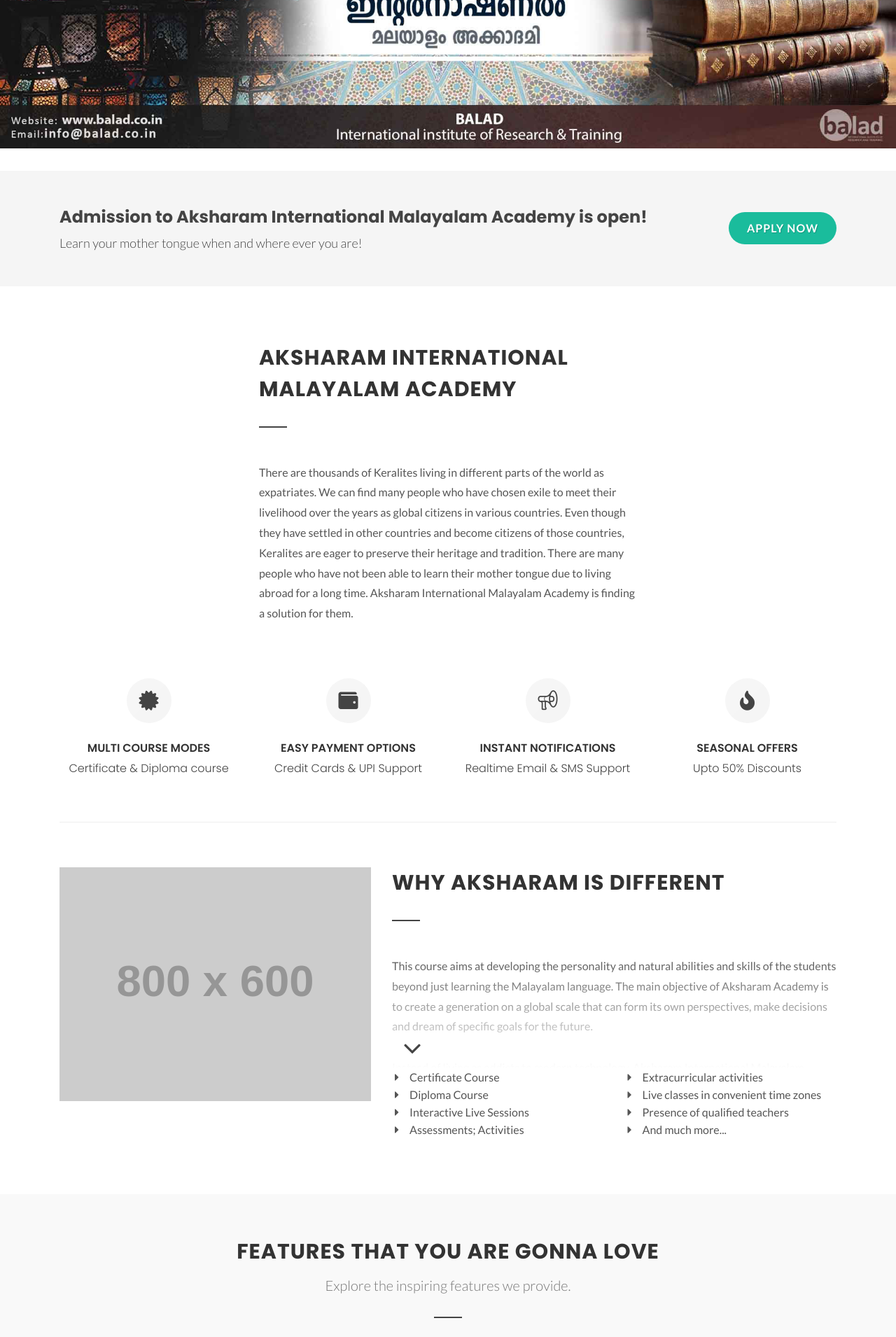
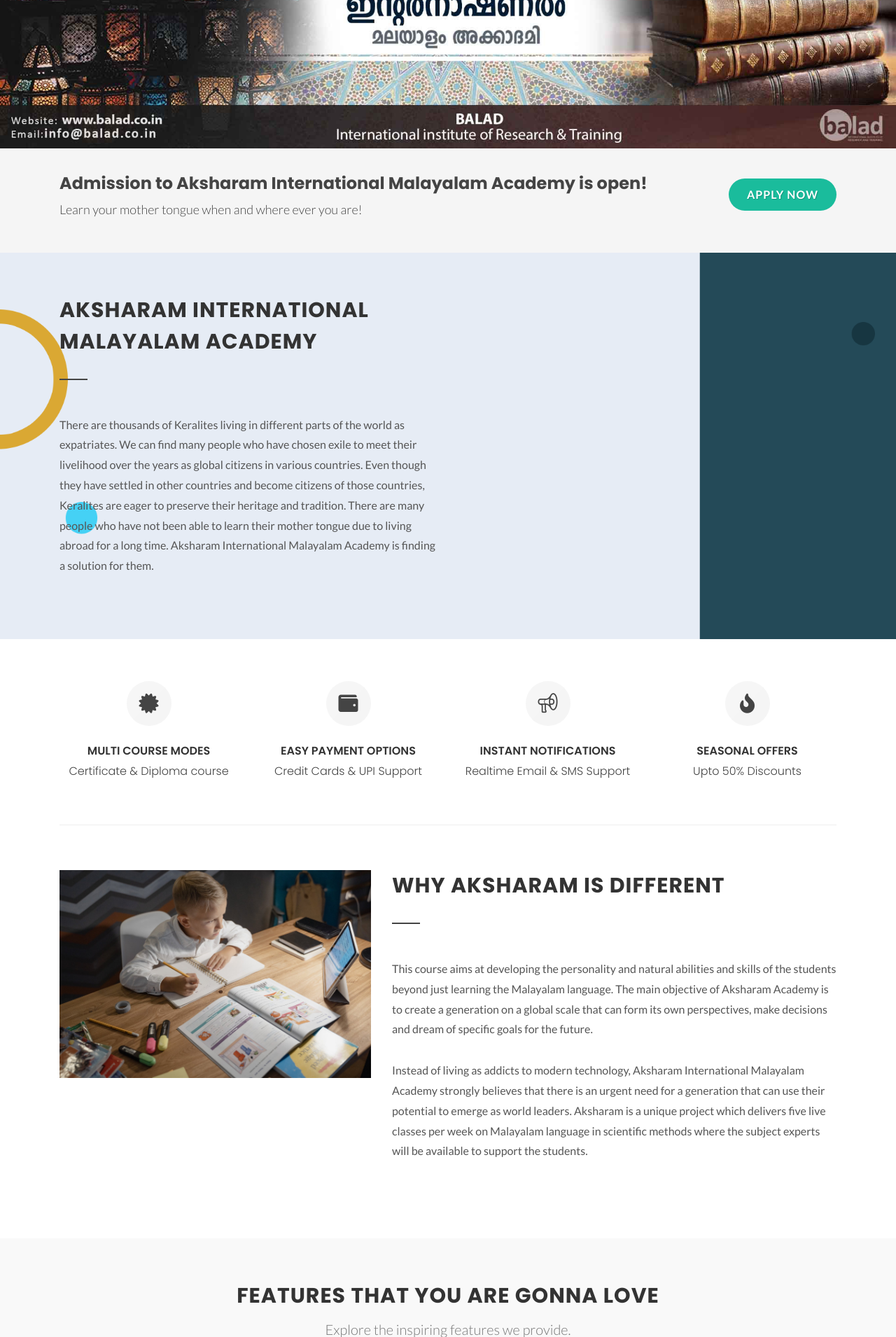
Before and after one commit to ktmsulaim/balad, a WordPress theme: page / in a window 1280 px wide. Shown: the part 356-2266 px from the top of the page at 70% size. Run offline with PHP 8.4 and a stand-in for WordPress, Linux system fonts and the light colour scheme; the site name, menu and one post (Sample post) are stand-ins, and other content is empty; some libraries are stand-ins or nearby versions.

Commit message:
added images to front page. Modified some layout

```diff
--- a/public/css/custom.css
+++ b/public/css/custom.css
@@ -31,3 +31,18 @@
 	color: #FFF;
 	text-shadow: 1px 1px 1px rgba(0,0,0,0.2);
 }
+
+#about-front {
+	background: url('../images/bg-about.png');
+	background-size: cover;
+	background-repeat: no-repeat;
+}
+
+.fbox-effect .fbox-icon i:hover, .fbox-effect:hover .fbox-icon i {
+    background-color: #0d6965;
+    color: #FFF;
+}
+
+.fbox-effect .fbox-icon i::after {
+	box-shadow: 0 0 0 2px #0d6965;
+}
--- a/resources/views/website/index.blade.php
+++ b/resources/views/website/index.blade.php
@@ -32,16 +32,17 @@
 
         </div>
     </section> --}}
-    <section id="slider" class="slider-element h-auto bottommargin-lg" style="background-color: #222;">
+    <section id="slider" class="slider-element h-auto bottommargin-sm" style="background-color: #222;">
         <div class="slider-inner">
 
-            <div class="owl-carousel carousel-widget" data-margin="0" data-items="1" data-pagi="false" data-loop="true" data-animate-in="rollIn" data-speed="450" data-animate-out="rollOut" data-autoplay="5000">
+            <div class="owl-carousel carousel-widget" data-margin="0" data-items="1" data-pagi="false" data-loop="true"
+                data-animate-in="rollIn" data-speed="450" data-animate-out="rollOut" data-autoplay="5000">
 
-                <a href="#"><img src="images/slide-1.jpg" alt="Slider"></a>
-                <a href="#"><img src="images/slide-2.jpg" alt="Slider"></a>
-                <a href="#"><img src="images/slide-3.jpg" alt="Slider"></a>
-                <a href="#"><img src="images/slide-4.jpg" alt="Slider"></a>
-                <a href="#"><img src="images/slide-5.jpg" alt="Slider"></a>
+                <a href="javascript:void(0)"><img src="images/slide-1.jpg" alt="Slider"></a>
+                <a href="javascript:void(0)"><img src="images/slide-2.jpg" alt="Slider"></a>
+                <a href="javascript:void(0)"><img src="images/slide-3.jpg" alt="Slider"></a>
+                <a href="javascript:void(0)"><img src="images/slide-4.jpg" alt="Slider"></a>
+                <a href="javascript:void(0)"><img src="images/slide-5.jpg" alt="Slider"></a>
 
             </div>
 
@@ -49,11 +50,11 @@
     </section>
 
     <!-- Content
-    ============================================= -->
+        ============================================= -->
     <section id="content">
         <div class="">
 
-            <div class="promo promo-light promo-full bottommargin-lg header-stick border-top-0 p-5">
+            <div class="promo promo-light promo-full header-stick border-top-0 p-5">
                 <div class="container clearfix">
                     <div class="row align-items-center">
                         <div class="col-12 col-lg">
@@ -61,26 +62,35 @@
                             <span>Learn your mother tongue when and where ever you are!</span>
                         </div>
                         <div class="col-12 col-lg-auto mt-4 mt-lg-0">
-                            <a href="{{ route('aksharam.apply') }}" class="button button-large button-circle m-0">Apply now</a>
+                            <a href="{{ route('aksharam.apply') }}" class="button button-large button-circle m-0">Apply
+                                now</a>
+                        </div>
+                    </div>
+                </div>
+            </div>
+
+            <div id="about-front" class="section mt-0">
+                <div class="container">
+                    <div class="row">
+                        <div class="col-md-6">
+                            <div class="heading-block">
+                                <h2>Aksharam International Malayalam Academy</h2>
+                            </div>
+                            <p>There are thousands of Keralites living in different parts of the world as expatriates. We
+                                can
+                                find many people who have chosen exile to meet their livelihood over the years as global
+                                citizens in various countries. Even though they have settled in other countries and become
+                                citizens of those countries, Keralites are eager to preserve their heritage and tradition.
+                                There
+                                are many people who have not been able to learn their mother tongue due to living abroad for
+                                a
+                                long time. Aksharam International Malayalam Academy is finding a solution for them.</p>
                         </div>
                     </div>
                 </div>
             </div>
 
             <div class="container clearfix">
-                <div class="row mb-5">
-                    <div class="col-md-6 mx-auto">
-                        <div class="heading-block">
-                            <h2>Aksharam International Malayalam Academy</h2>
-                        </div>
-                        <p>There are thousands of Keralites living in different parts of the world as expatriates. We can
-                            find many people who have chosen exile to meet their livelihood over the years as global
-                            citizens in various countries. Even though they have settled in other countries and become
-                            citizens of those countries, Keralites are eager to preserve their heritage and tradition. There
-                            are many people who have not been able to learn their mother tongue due to living abroad for a
-                            long time. Aksharam International Malayalam Academy is finding a solution for them.</p>
-                    </div>
-                </div>
 
                 <div class="row col-mb-50">
                     <div class="col-sm-6 col-lg-3">
@@ -132,7 +142,8 @@
 
                 <div class="row col-mb-50">
                     <div class="col-md-5">
-                        <img src="http://placehold.it/800x600" class="img-fluid" alt="Why aksharam is different">
+                        <img src="{{ asset('images/student-study.jpeg') }}" class="img-fluid"
+                            alt="Why aksharam is different">
                     </div>
 
                     <div class="col-md-7">
@@ -140,9 +151,7 @@
                             <h2>Why AKSHARAM is different</h2>
                         </div>
 
-                        <div data-readmore="true"
-                            data-readmore-trigger-open="<i class='icon-angle-down i-plain i-large m-0 float-none'></i>"
-                            data-readmore-trigger-close="<i class='icon-angle-up i-plain i-large m-0 float-none'></i>">
+                        <div>
                             <p>This course aims at developing the personality and natural abilities and skills of the
                                 students beyond just learning the Malayalam language. The main objective of Aksharam Academy
                                 is to create a generation on a global scale that can form its own perspectives, make
@@ -152,10 +161,9 @@
                                 to emerge as world leaders. Aksharam is a unique project which delivers five live classes
                                 per week on Malayalam language in scientific methods where the subject experts will be
                                 available to support the students. </p>
-                            <a href="#" class="read-more-trigger"></a>
                         </div>
 
-                        <div class="row col-mb-30">
+                        {{-- <div class="row col-mb-30">
                             <div class="col-sm-6 col-md-12 col-lg-6">
                                 <ul class="iconlist iconlist-color mb-0">
                                     <li><i class="icon-caret-right"></i> Certificate Course</li>
@@ -173,7 +181,7 @@
                                     <li><i class="icon-caret-right"></i> And much more...</li>
                                 </ul>
                             </div>
-                        </div>
+                        </div> --}}
                     </div>
                 </div>
 
@@ -252,10 +260,10 @@
 
             </div>
 
-            <div class="row clearfix align-items-stretch">
+            <div class="row clearfix align-items-stretch bottommargin-lg">
 
                 <div class="col-lg-6 center col-padding"
-                    style="background: url('http://placehold.it/1024x1023') center center no-repeat; background-size: cover;">
+                    style="background: url('{{ asset('images/graduate.jpg') }}') center center no-repeat; background-size: cover;">
                 </div>
 
                 <div class="col-lg-6 center col-padding" style="background-color: #F5F5F5;">
@@ -264,16 +272,6 @@
                         <h3>Who can enrol</h3>
                     </div>
 
-                    {{-- <div class="center bottommargin">
-                <a class="d-block position-relative" href="https://vimeo.com/101373765" data-lightbox="iframe">
-                    <img src="images/services/video.jpg" alt="Video">
-                    <div class="bg-overlay">
-                        <div class="bg-overlay-content dark">
-                            <span class="overlay-trigger-icon size-lg op-ts bg-light text-dark animated op-1" data-hover-animate="op-1" data-hover-animate-out="op-07" data-hover-parent=".row" style="animation-duration: 600ms;"><i class="icon-line-play"></i></span>
-                        </div>
-                    </div>
-                </a>
-            </div> --}}
                     <p class="lead">
                         Anyone of all ages and from all over the world who wants to learn Malayalam can join the course. The
                         fresh applications who don’t know the basics of Malayalam language can join the Malayalam Basic
@@ -282,30 +280,60 @@
                         more proficient in the Malayalam language can join Diploma in Advanced Malayalam after successfully
                         completing the Malayalam Basic Certificate Course.
                     </p>
-                    <div>
-                        <button class="button button-large button-rounded" data-toggle="modal" data-target=".bs-example-modal-lg">Fee structure</button>
+                </div>
 
-                        <div class="modal fade bs-example-modal-lg" tabindex="-1" role="dialog"
-                            aria-labelledby="myLargeModalLabel" aria-hidden="true">
-                            <div class="modal-dialog modal-lg">
-                                <div class="modal-body">
-                                    <div class="modal-content">
-                                        <div class="modal-header">
-                                            <h4 class="modal-title" id="myModalLabel">Course Fee</h4>
-                                            <button type="button" class="close" data-dismiss="modal"
-                                                aria-hidden="true">&times;</button>
+            </div>
+
+            <div class="container">
+                <div class="row">
+                    <div class="col-md-12">
+
+                        <div id="section-pricing" class="heading-block text-center border-bottom-0 page-section"
+                            data-onepage-settings="{&quot;offset&quot;:100,&quot;speed&quot;:1250,&quot;easing&quot;:&quot;easeOutQuad&quot;}">
+                            <h2>Pricing Details</h2>
+                        </div>
+
+                        <div class="pricing-box pricing-extended row align-items-stretch mb-5 mx-0">
+                            <div class="pricing-desc col-lg-9 p-4">
+                                <div class="pricing-features pb-0">
+                                    <div class="row">
+                                        <div class="col-sm-6 col-md-12 col-lg-6">
+                                            <ul class="iconlist iconlist-color mb-0">
+                                                <li><i class="icon-caret-right"></i> Certificate Course</li>
+                                                <li><i class="icon-caret-right"></i> Diploma Course</li>
+                                                <li><i class="icon-caret-right"></i> Interactive Live Sessions</li>
+                                                <li><i class="icon-caret-right"></i> Assessments; Activities</li>
+                                            </ul>
                                         </div>
-                                        <div class="modal-body">
-                                            <p>The course fee is <b class="highlight">$100</b> per month. Once the students are admitted to the programme, we will share them with a user account. Login details will be sent to the registered mail of the candidates. By the way the payment gateway will be opened in their  user account and they can pay through it.</p>
+
+                                        <div class="col-sm-6 col-md-12 col-lg-6">
+                                            <ul class="iconlist iconlist-color mb-0">
+                                                <li><i class="icon-caret-right"></i> Extracurricular activities</li>
+                                                <li><i class="icon-caret-right"></i> Live classes in convenient time zones
+                                                </li>
+                                                <li><i class="icon-caret-right"></i> Presence of qualified teachers</li>
+                                                <li><i class="icon-caret-right"></i> And much more...</li>
+                                            </ul>
                                         </div>
                                     </div>
+                                </div>
+                            </div>
+
+                            <div class="pricing-action-area col-lg d-flex flex-column justify-content-center">
+                                <div class="pricing-meta">
+                                    As Low as
+                                </div>
+                                <div class="pricing-price">
+                                    <span class="price-unit">$</span>100<span class="price-tenure">monthly</span>
+                                </div>
+                                <div class="pricing-action">
+                                    <a href="{{ route('aksharam.apply') }}"
+                                        class="button button-3d button-large btn-block m-0">Get Started</a>
                                 </div>
                             </div>
                         </div>
                     </div>
                 </div>
-
             </div>
-
     </section><!-- #content end -->
 @endsection
```
Also changed, not shown: public/images/graduate.jpg (added), public/images/student-study.jpeg (added), 2 other files.
